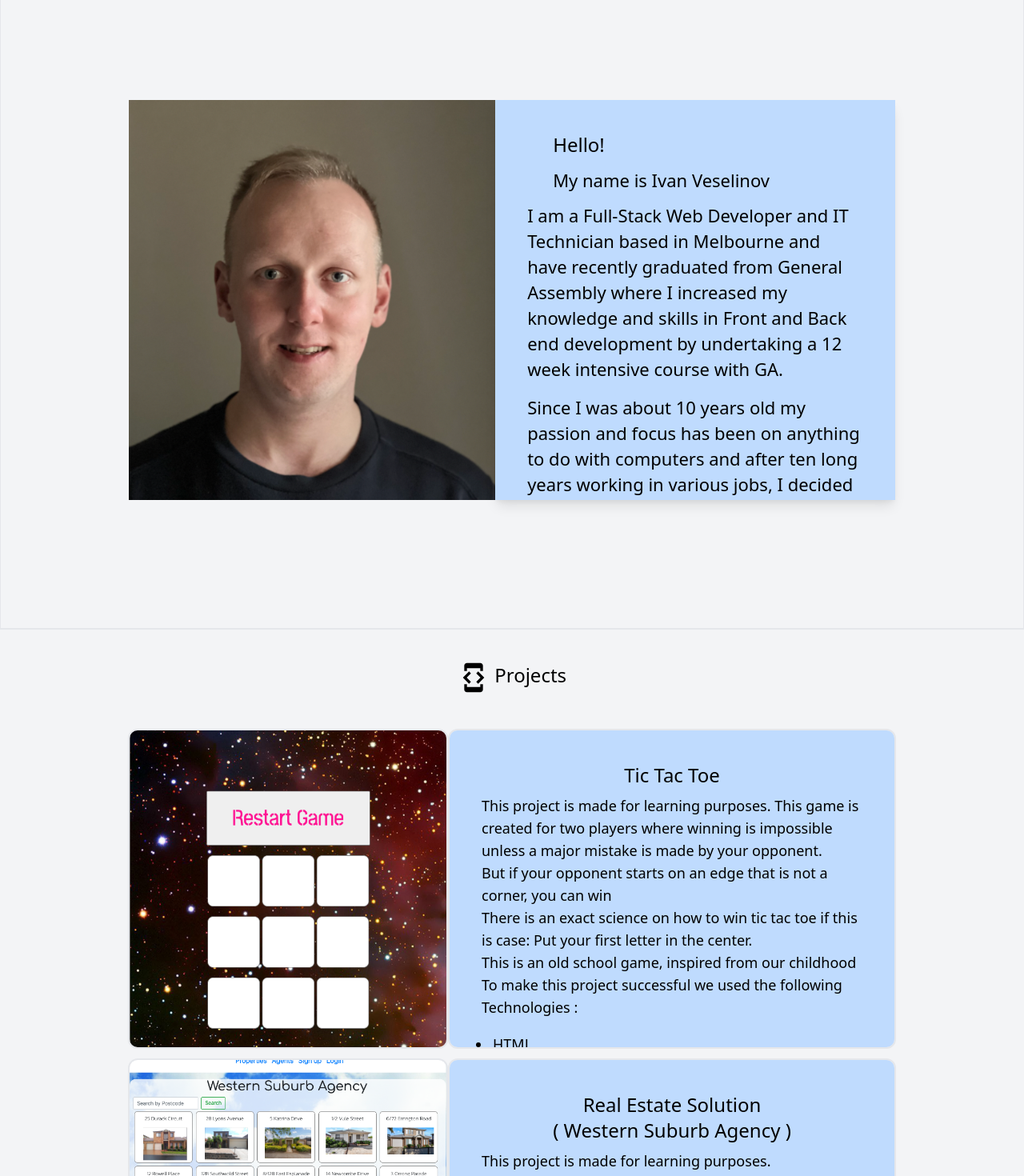
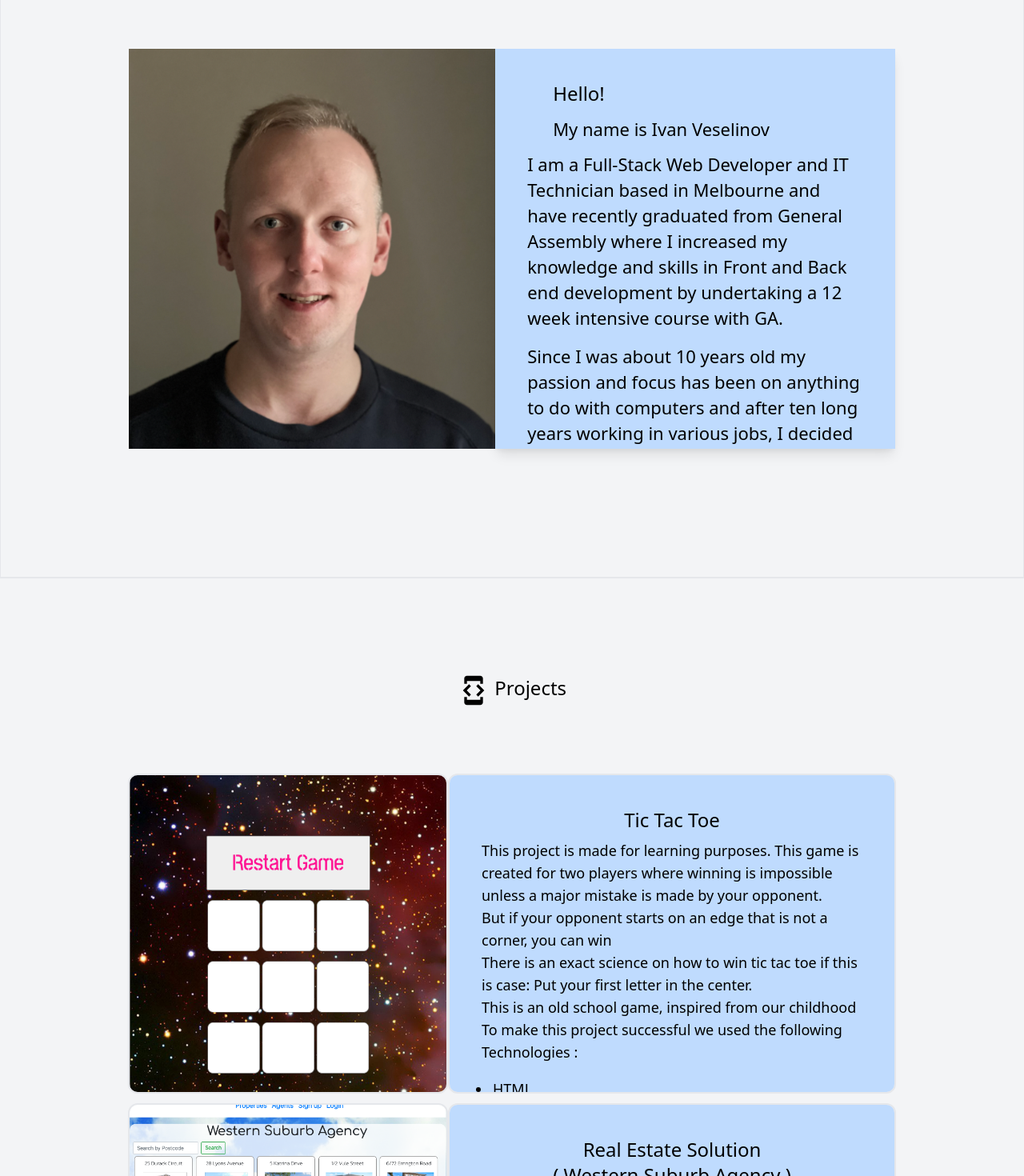
Before and after one commit to ivanveselinov/Portfolio, a React (Create React App) app: page / in a window 1280 px wide. Shown: the part 960-2430 px from the top of the page at 80% size. Built offline with nearby package versions, Linux system fonts and the light colour scheme.

Commit message:
design polished

```diff
--- a/src/components/aboutMe/AboutMe.js
+++ b/src/components/aboutMe/AboutMe.js
@@ -5,7 +5,7 @@ function AboutMe() {
     const Paragraph = "lg:text-xxl sm: text-sm text-left"
 
     return (
-    <div id="about" className="w-3/4 m-auto flex mt-40  mb-40">
+    <div className="w-3/4 m-auto flex mt-20  mb-40">
       < div className=" flex ">
         <div  className="lg:w-full h-22 bg-about bg-cover bg-center xs:hidden">     </div>  {/* IMAGE! */}
           <div className="lg:text-lg p-10 w-1/2  h-22 overflow-scroll scrollbar-hide max-w-278  bg-blue-200 shadow-lg m-auto focus:outline-none xs: w-full text-sm ">
--- a/src/components/aboutMe/Container.js
+++ b/src/components/aboutMe/Container.js
@@ -4,7 +4,7 @@ import PersonIcon from '@mui/icons-material/Person';
 
 function Container() {
     return (
-        <div className="bg-gray-100 border">
+        <div id="about" className="bg-gray-100 border pt-4">
             <h1 className="text-center text-2xl mt-20"><PersonIcon sx ={{ fontSize: 40 }}/>&nbsp;About Me</h1>
           <AboutMe />
         </div>
--- a/src/components/contact/ContactMain.js
+++ b/src/components/contact/ContactMain.js
@@ -9,7 +9,7 @@ function ContactMain() {
 
 
     return (
-  <div id="contact" className="w-full ">
+  <div className="w-full ">
 
            {/* Contact form */}
     <div className=" w-screen h-20 bg-blue-100 flex justify-between items-center mt-40 ">
--- a/src/components/contact/ContactMe.js
+++ b/src/components/contact/ContactMe.js
@@ -5,7 +5,7 @@ import Mailer from './mailer'
 
 function ContactMe() {
     return (
-        <div className="bg-gray-100 border ">
+        <div id="contact" className="bg-gray-100 border pt-4">
             <Mailer/>
             <ContactMain />
 
--- a/src/components/contact/mailer.js
+++ b/src/components/contact/mailer.js
@@ -58,7 +58,7 @@ function Mailer() {
 
         <div className="lg:w-1/3 m-auto border-b bg-blue-100 rounded-2xl shadow-xl">
 
-            <form className="ml-1 mr-1"ref={form} onSubmit={sendEmail} >
+            <form className="ml-3 mr-3 pt-7 pb-7"ref={form} onSubmit={sendEmail} >
                 <div className="text-center">
                     <p className="text-2xl"><EmailIcon sx ={{ fontSize: 40 }}/>&nbsp;Send Email</p>
                 </div>
--- a/src/components/education/ContainerEdu.js
+++ b/src/components/education/ContainerEdu.js
@@ -15,7 +15,7 @@ function ContainerEdu() {
   const Paragraph="lg:text-xl text-center sm: text-sm"
 
     return (
-        <div id="education" className=" bg-gray-100 ">
+        <div className=" bg-gray-100 pt-4">
         <div className="w-3/4 m-auto">
 
 
@@ -88,7 +88,7 @@ function ContainerEdu() {
 
                   {/* PUBLICATIONS !! */}
 
-                <div id="publication" className={Main}>  {/* MAIN CLASS */}
+                <div id="publication" className={`${Main} pt-4`}>  {/* MAIN CLASS */}
             <p className=" p-20 w-3/4 m-auto border-b text-3xl"><ScienceIcon sx ={{ fontSize: 40 }}/>&nbsp;Publications</p> {/* PUBLICATIONS  */}
             </div>
 
--- a/src/components/education/Education.js
+++ b/src/components/education/Education.js
@@ -3,7 +3,7 @@ import ContainerEdu from './ContainerEdu'
 
 function Education() {
     return (
-        <div>
+        <div id="education" className="mt-10" >
             <ContainerEdu />
         </div>
     )
--- a/src/components/projects/Main.js
+++ b/src/components/projects/Main.js
@@ -8,7 +8,7 @@ function Main() {
     const List="list-item ml-3 p-0.5 ";
 
      return (
-      <div id="projects" className="w-3/4 justify-center flex mt-5 m-auto ">
+      <div className="w-3/4 justify-center flex mt-5 m-auto  ">
       <div className="">
 
       <div className=" flex ">
--- a/src/components/projects/Project.js
+++ b/src/components/projects/Project.js
@@ -5,8 +5,8 @@ import DeveloperModeIcon from '@mui/icons-material/DeveloperMode';
 function Project() {
     return (
 
-         <div className="bg-gray-100 border-t">
-             <h1 className="text-center text-2xl mt-10 mb-10"><DeveloperModeIcon sx ={{ fontSize: 40 }}/>&nbsp;Projects</h1>
+         <div  id="projects" className="bg-gray-100 border-t pt-20">
+             <h1 className="text-center text-2xl mt-10 mb-20"><DeveloperModeIcon sx ={{ fontSize: 40 }}/>&nbsp;Projects</h1>
           <Main />
         </div>
 
--- a/src/components/techical/ContainerTech.js
+++ b/src/components/techical/ContainerTech.js
@@ -9,7 +9,7 @@ function ContainerTech() {
 
     return (
 
-        <div id="tech ">
+        <div>
             <div className="w-full h-screen">
                 <div className="w-3/4 h-screen m-auto mt-10 p-2 ">
                 <div className="text-center text-2xl mt-5 mb-5 "><CloudDoneIcon sx ={{ fontSize: 40 }}/>&nbsp;Technical Skills</div>
--- a/src/components/techical/Technical.js
+++ b/src/components/techical/Technical.js
@@ -5,7 +5,7 @@ import ContainerTech from './ContainerTech'
 
 function Technical() {
     return (
-        <div className="w-full h-screen bg-gray-100 border bg-grey-50">
+        <div id="tech" className="w-full h-screen bg-gray-100 border bg-grey-50 pt-10">
         <ContainerTech />
         </div>
     )
```
